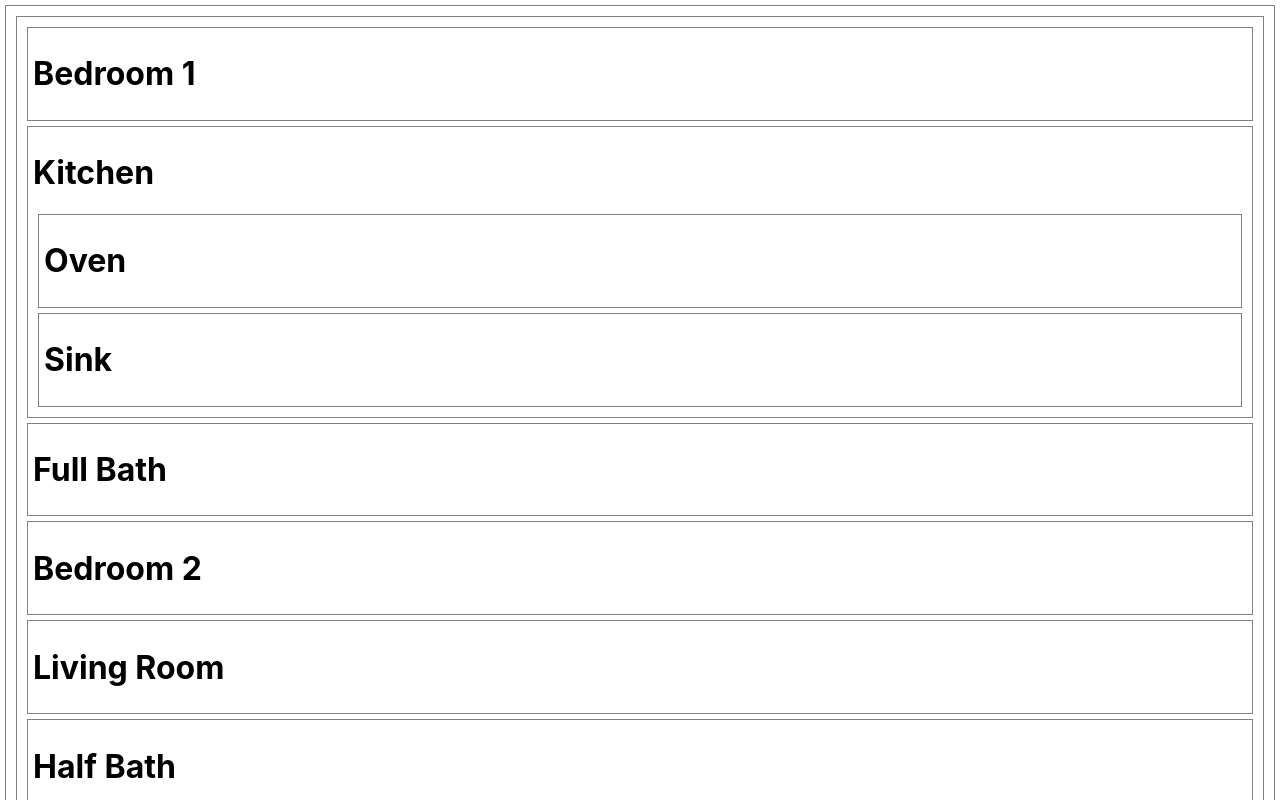
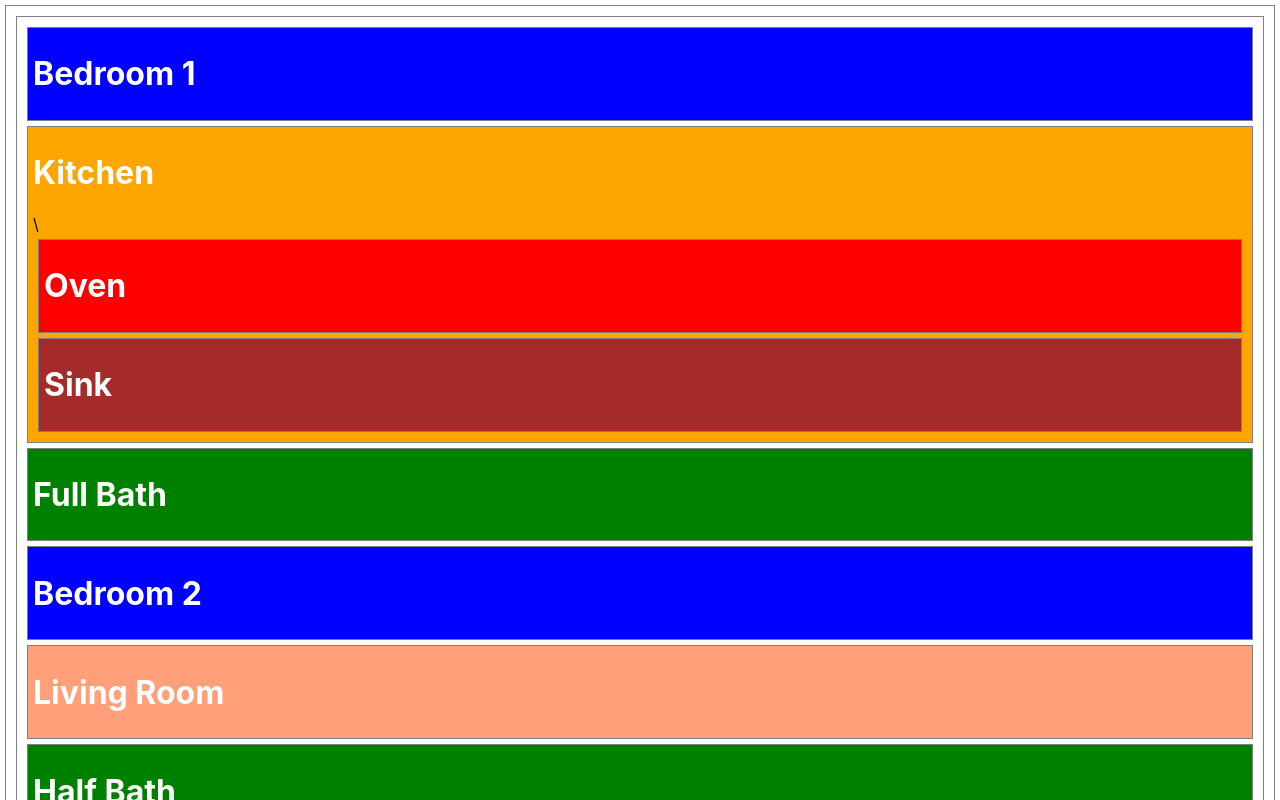
Before and after one commit to awatersny/floorplan-lab, a React (Create React App) app: page / in a window 1280 px wide. Shown: the top 800 px of the page. Built offline with nearby package versions, Linux system fonts and the light colour scheme.

Commit message:
Color rooms

```diff
--- a/src/App.css
+++ b/src/App.css
@@ -42,3 +42,30 @@ div {
   margin: 5px;
   padding: 5px;
 }
+
+h1 {
+  color: white;
+}
+
+.bedroom {
+  background-color: blue;
+}
+
+.bath {
+  background-color: green;
+}
+
+.kitchen {
+  background-color: orange;
+}
+
+.oven {
+  background-color: red;
+}
+.sink {
+  background-color: brown;
+}
+
+.livingroom {
+  background-color: lightsalmon;
+}
--- a/src/Bath.jsx
+++ b/src/Bath.jsx
@@ -1,6 +1,6 @@
 const Bath = (props) => {
   return (
-    <div>
+    <div className='bath' >
       <h1>{props.name}</h1>
     </div>
   );
--- a/src/Bedroom.jsx
+++ b/src/Bedroom.jsx
@@ -1,6 +1,6 @@
 const Bedroom = (props) => {
   return (
-    <div>
+    <div className='bedroom' >
       <h1>{props.name}</h1>
     </div>
   );
--- a/src/Kitchen.jsx
+++ b/src/Kitchen.jsx
@@ -3,14 +3,10 @@ import Sink from "./Sink";
 
 const Kitchen = (props) => {
   return (
-    <div>
-      <h1>Kitchen</h1>
-      <div>
+    <div className="kitchen">
+      <h1>Kitchen</h1>\
         <Oven />
-      </div>
-      <div>
         <Sink />
-      </div>
     </div>
   );
 }
--- a/src/LivingRoom.jsx
+++ b/src/LivingRoom.jsx
@@ -1,6 +1,6 @@
 const LivingRoom = (props) => {
   return (
-    <div>
+    <div className="livingroom">
       <h1>Living Room</h1>
     </div>
   );
--- a/src/Oven.jsx
+++ b/src/Oven.jsx
@@ -1,6 +1,8 @@
 const Oven = (props) => {
   return (
-    <h1>Oven</h1>
+    <div className="oven">
+      <h1>Oven</h1>
+    </div>
   );
 }
 
--- a/src/Sink.jsx
+++ b/src/Sink.jsx
@@ -1,6 +1,8 @@
 const Sink = (props) => {
   return (
-    <h1>Sink</h1>
+    <div className="sink">
+      <h1>Sink</h1>
+    </div>
   );
 }
 
```
